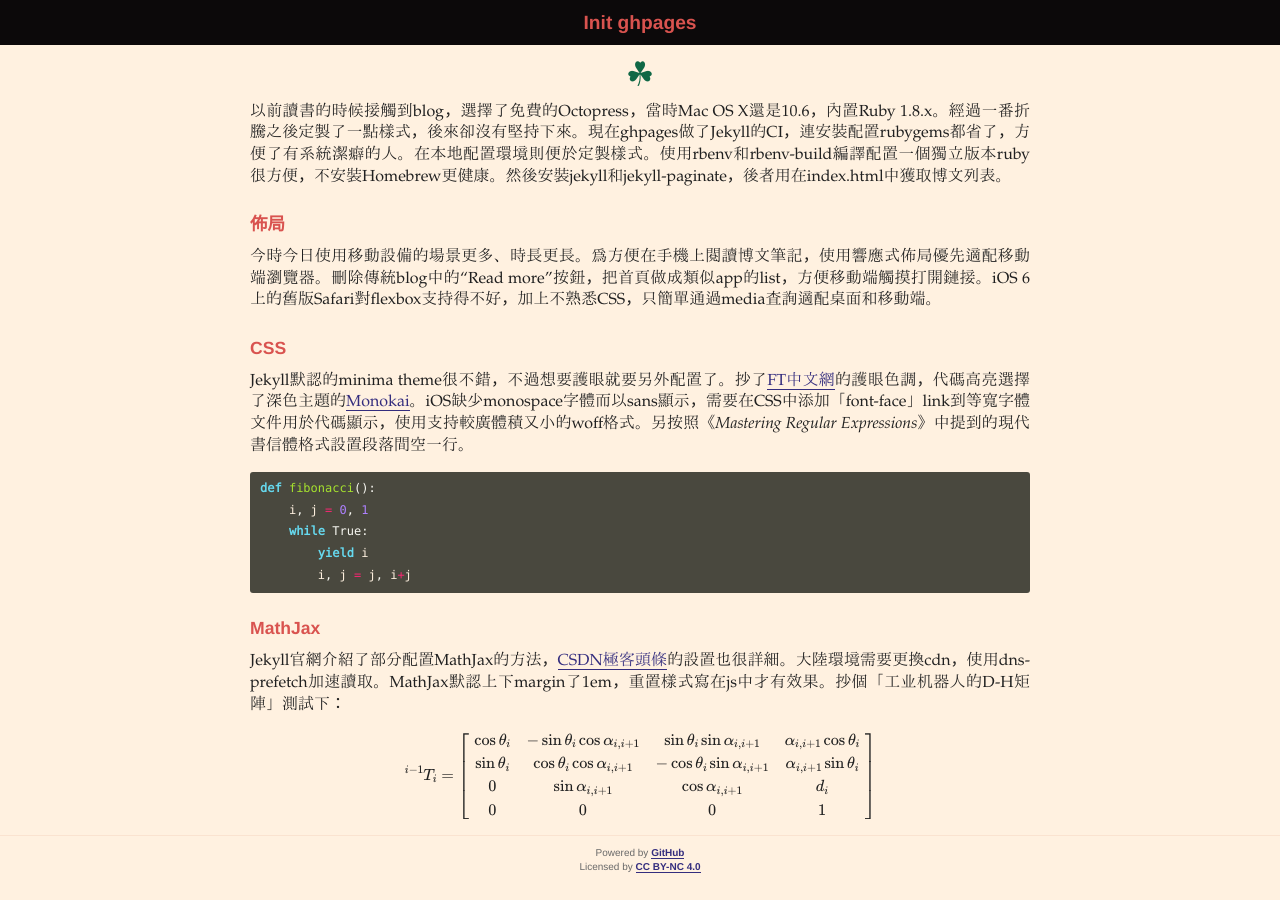
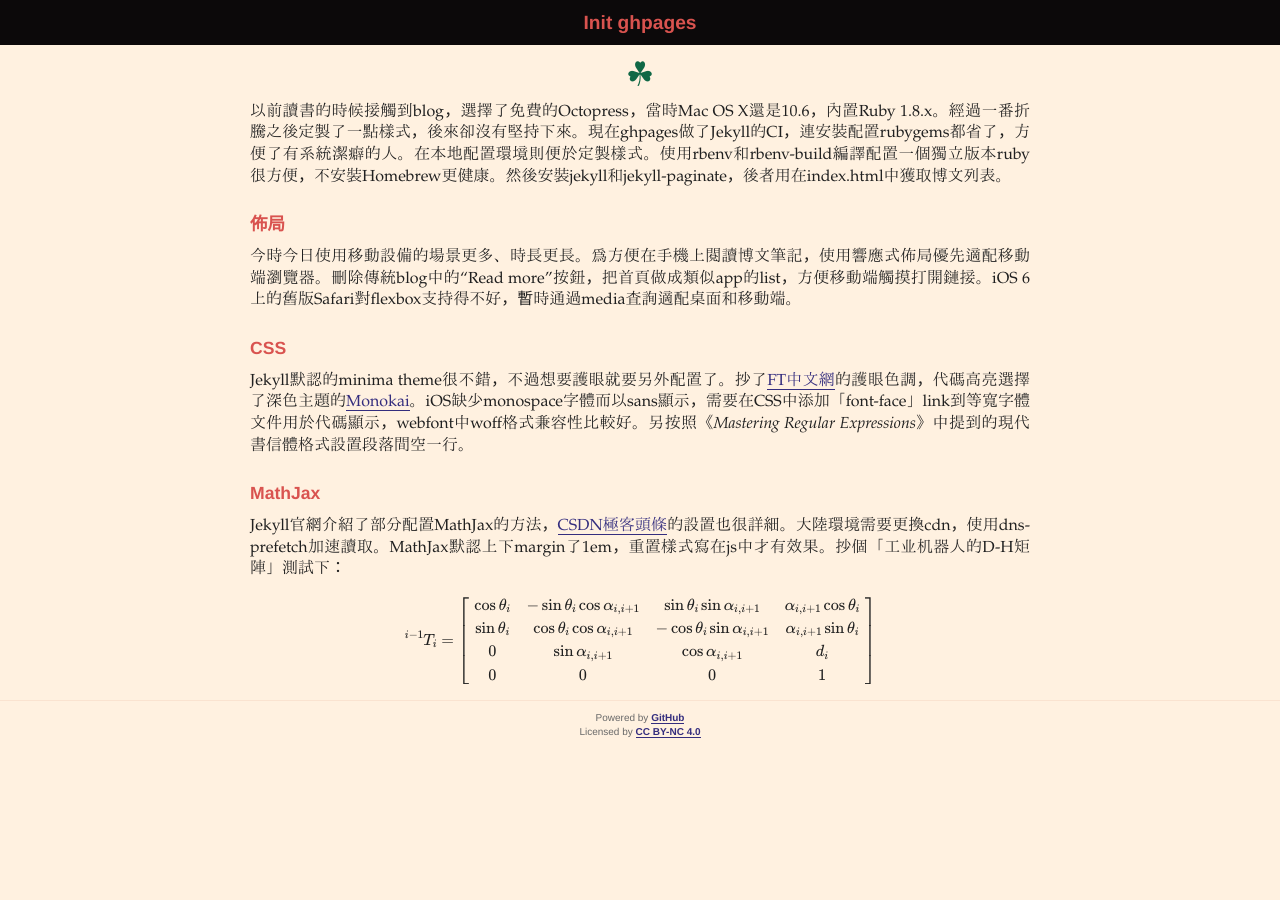
Before and after one commit to fteiwtdt/fteiwtdt.github.io, a Jekyll site: the page built from _posts/2018-03-29-init-ghpages.md, in a window 1280 px wide. Built offline with Jekyll 4.4.1, drawn with Linux system fonts in a browser that asks for light colours; formulas are drawn with MathJax 3.

Commit message:
Update 2 posts

````diff
--- a/_posts/2018-03-29-init-ghpages.md
+++ b/_posts/2018-03-29-init-ghpages.md
@@ -9,20 +9,12 @@
 ### 佈局
 {: .subtitle}
 
-今時今日使用移動設備的場景更多、時長更長。為方便在手機上閱讀博文筆記，使用響應式佈局優先適配移動端瀏覽器。刪除傳統blog中的“Read more”按鈕，把首頁做成類似app的list，方便移動端觸摸打開鏈接。iOS 6上的舊版Safari對flexbox支持得不好，加上不熟悉CSS，只簡單通過media查詢適配桌面和移動端。
+今時今日使用移動設備的場景更多、時長更長。為方便在手機上閱讀博文筆記，使用響應式佈局優先適配移動端瀏覽器。刪除傳統blog中的“Read more”按鈕，把首頁做成類似app的list，方便移動端觸摸打開鏈接。iOS 6上的舊版Safari對flexbox支持得不好，暫時通過media查詢適配桌面和移動端。
 
 ### CSS
 {: .subtitle}
 
-Jekyll默認的minima theme很不錯，不過想要護眼就要另外配置了。抄了[FT中文網](http://www.ftchinese.com)的護眼色調，代碼高亮選擇了深色主題的[Monokai](https://gist.github.com/wdullaer/e942cdd70d292e954166)。iOS缺少monospace字體而以sans顯示，需要在CSS中添加「font-face」link到等寬字體文件用於代碼顯示，使用支持較廣體積又小的woff格式。另按照《*Mastering Regular Expressions*》中提到的現代書信體格式設置段落間空一行。
-
-```python
-def fibonacci():
-    i, j = 0, 1
-    while True:
-        yield i
-        i, j = j, i+j
-```
+Jekyll默認的minima theme很不錯，不過想要護眼就要另外配置了。抄了[FT中文網](http://www.ftchinese.com)的護眼色調，代碼高亮選擇了深色主題的[Monokai](https://gist.github.com/wdullaer/e942cdd70d292e954166)。iOS缺少monospace字體而以sans顯示，需要在CSS中添加「font-face」link到等寬字體文件用於代碼顯示，webfont中woff格式兼容性比較好。另按照《*Mastering Regular Expressions*》中提到的現代書信體格式設置段落間空一行。
 
 ### MathJax
 {: .subtitle}
````
Also changed, not shown: _posts/2018-04-05-python-note-i.md (+2 -2 lines).
